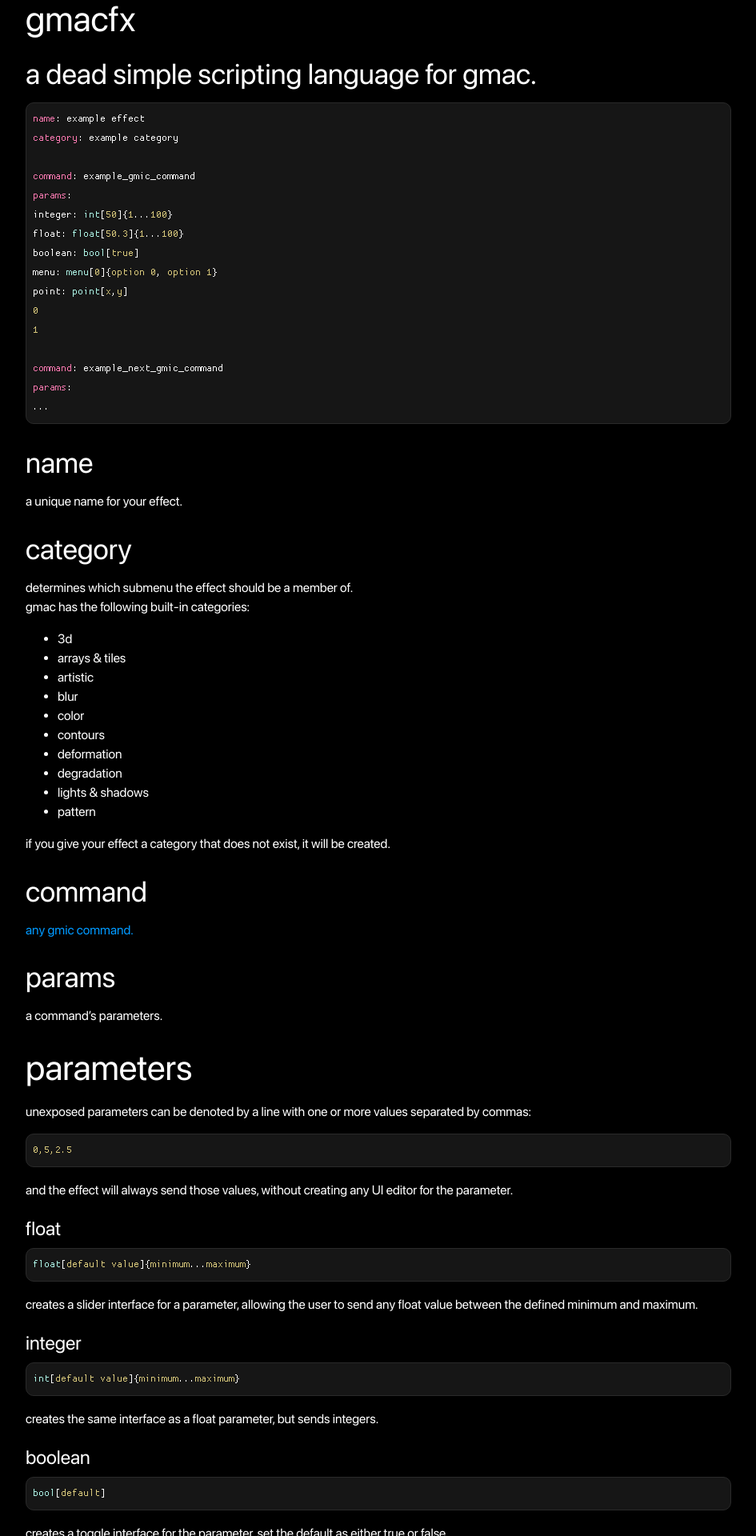
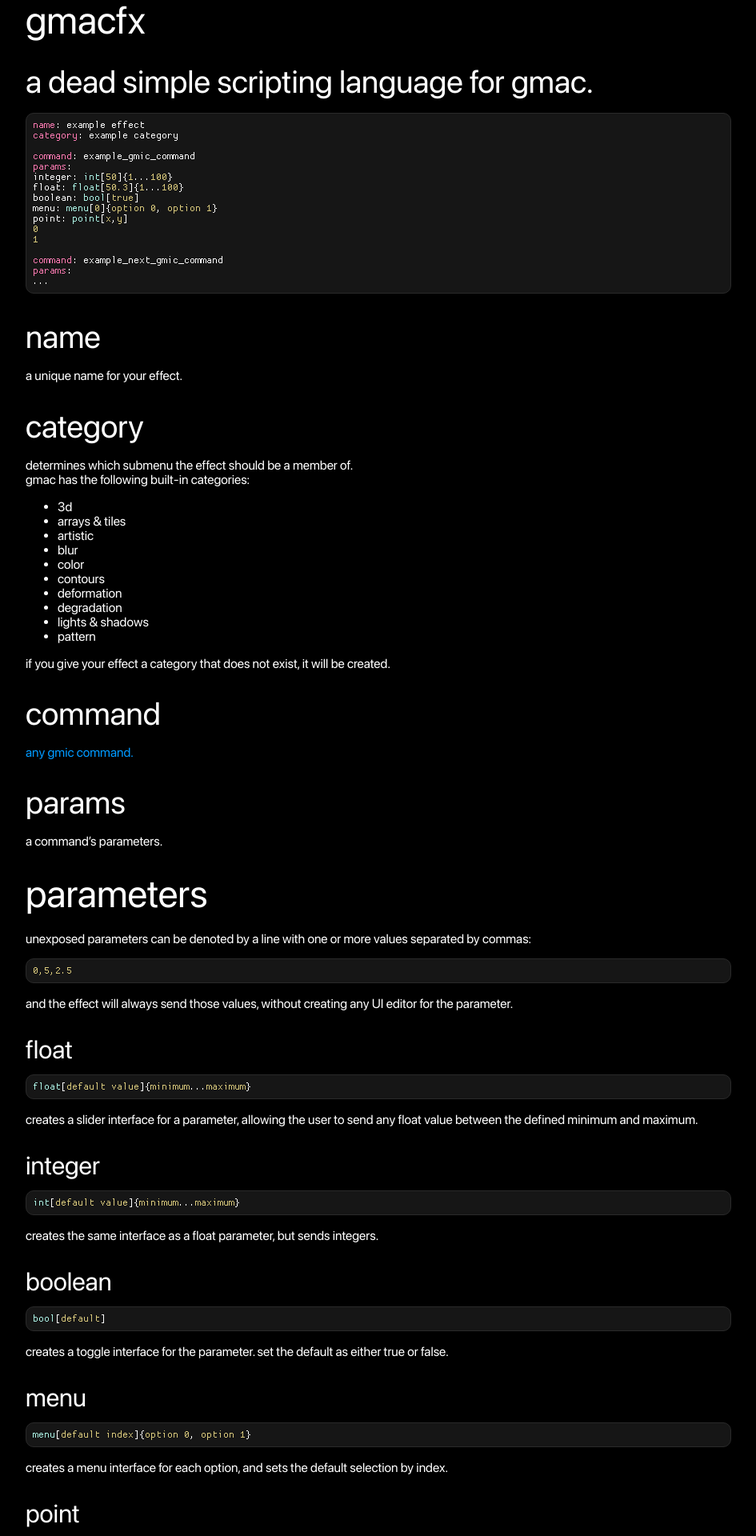
Before and after one commit to seizurewarning/seizurewarning.github.io, a Jekyll site: the page built from docs/gmacfx.md, in a window 1280 px wide. Shown: the top 1920 px of the page at 80% size, without its empty margins (32-977 px from the left). Built offline with Jekyll 4.4.1, drawn with Linux system fonts in a browser that asks for light colours.

Commit message:
viewport based sizing

```diff
--- a/assets/css/gmacfx-api.css
+++ b/assets/css/gmacfx-api.css
@@ -1,5 +1,3 @@
-
-
 pre code.gmacfx {
     font-family: "ProggyCleanSZ Nerd Font Mono";
     font-size: 16px;
@@ -8,7 +6,6 @@ pre code.gmacfx {
     border: 1px solid rgb(42, 42, 42);
     border-radius: 10px;
     padding: 0.5em;
-    /*overflow-x: auto;*/
     margin: 0.5em 0;
     width: 75%;
 }
--- a/assets/css/style.css
+++ b/assets/css/style.css
@@ -9,6 +9,15 @@
     font-family: 'ProggyCleanSZ Nerd Font Mono';
     src: url('/assets/fonts/ProggyCleanSZNFM.woff2') format('woff2');
 }
+
+
+body {
+    background: #000000;
+    color: white;
+    max-width: 90vw;
+    margin: auto;
+}
+
 
 hr {
     color: #3A3A3C;
@@ -22,6 +31,9 @@ a {
 :is(h1, h2, h3, h4, h5, h6, body) {
     font-family: 'System Font';
 }
+img {
+    width: 100%;
+}
 
 p {
     margin-bottom: 1em;
@@ -29,21 +41,21 @@ p {
 
 h1 {
     margin-bottom: 0.5em;
-    font-size: 2.75em;
+    font-size: 3em;
     font-weight: 300;
     line-height: 1;
 }
 
 h2 {
     margin-bottom: 0.5em;
-    font-size: 2.25em;
+    font-size: 2.5em;
     font-weight: 300;
     line-height: 1;
 }
 
 h3 {
     margin-bottom: 0.5em;
-    font-size: 1.5em;
+    font-size: 2em;
     font-weight: 300;
     line-height: 1;
 }
@@ -86,11 +98,3 @@ th, td {
     font-weight: normal;
     margin-bottom: auto;
 }
-
-body {
-    background: #000000;
-    color: white;
-    max-width: 90%;
-    margin: auto;
-    line-height: 150%;
-}
```
Also changed, not shown: _scss/_fonts.scss (added).
